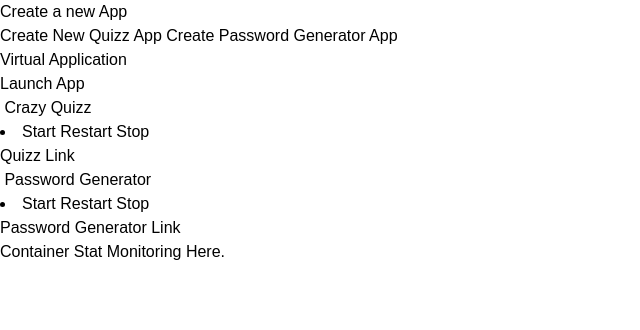
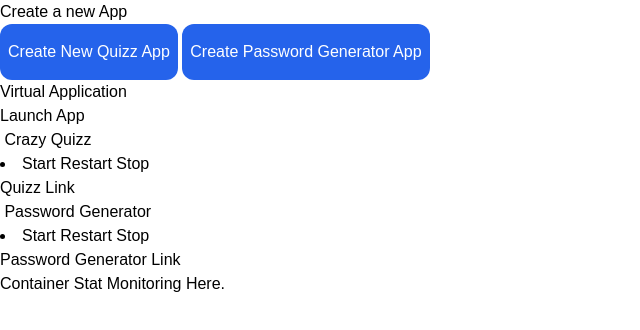
Before and after one commit to Br-uce/Super-Slack-Saver, a plain HTML site: page index.html in a window 1280 px wide. Shown: the whole page, without its empty margins (0-640 px from the left). Drawn offline with nearby package versions, Linux system fonts and the light colour scheme.

Commit message:
added button classes via tailwind

```diff
--- a/index.html
+++ b/index.html
@@ -16,8 +16,8 @@
         <!-- This Div is for the app buttons to launch the apps in the server.-->
         <div id="appbox">
             <h4>Create a new App</h4>
-            <button type="submit" class="appbtn">Create New Quizz App</button>
-            <button type="submit" class="appbtn">Create Password Generator App</button>
+            <button type="submit" class="px-5 py-4 text-base font-medium text-center text-white transition duration-500 ease-in-out transform bg-blue-600 lg:px-2 rounded-xl hover:bg-blue-700 focus:outline-none focus:ring-2 focus:ring-offset-2 focus:ring-blue-500">Create New Quizz App</button>
+            <button type="submit" class="px-5 py-4 text-base font-medium text-center text-white transition duration-500 ease-in-out transform bg-blue-600 lg:px-2 rounded-xl hover:bg-blue-700 focus:outline-none focus:ring-2 focus:ring-offset-2 focus:ring-blue-500">Create Password Generator App</button>
         </div>
         <!-- This Div is for the Docker API box of most everything.-->
         <div>
```
